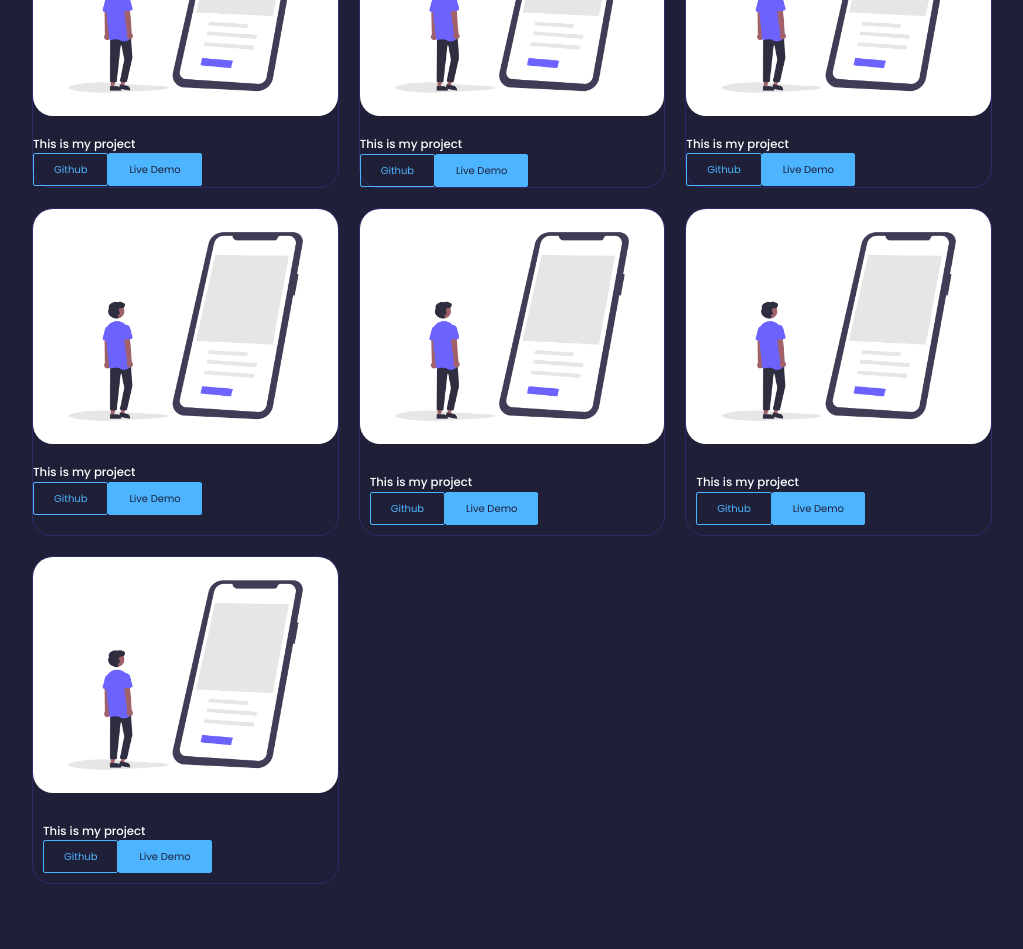
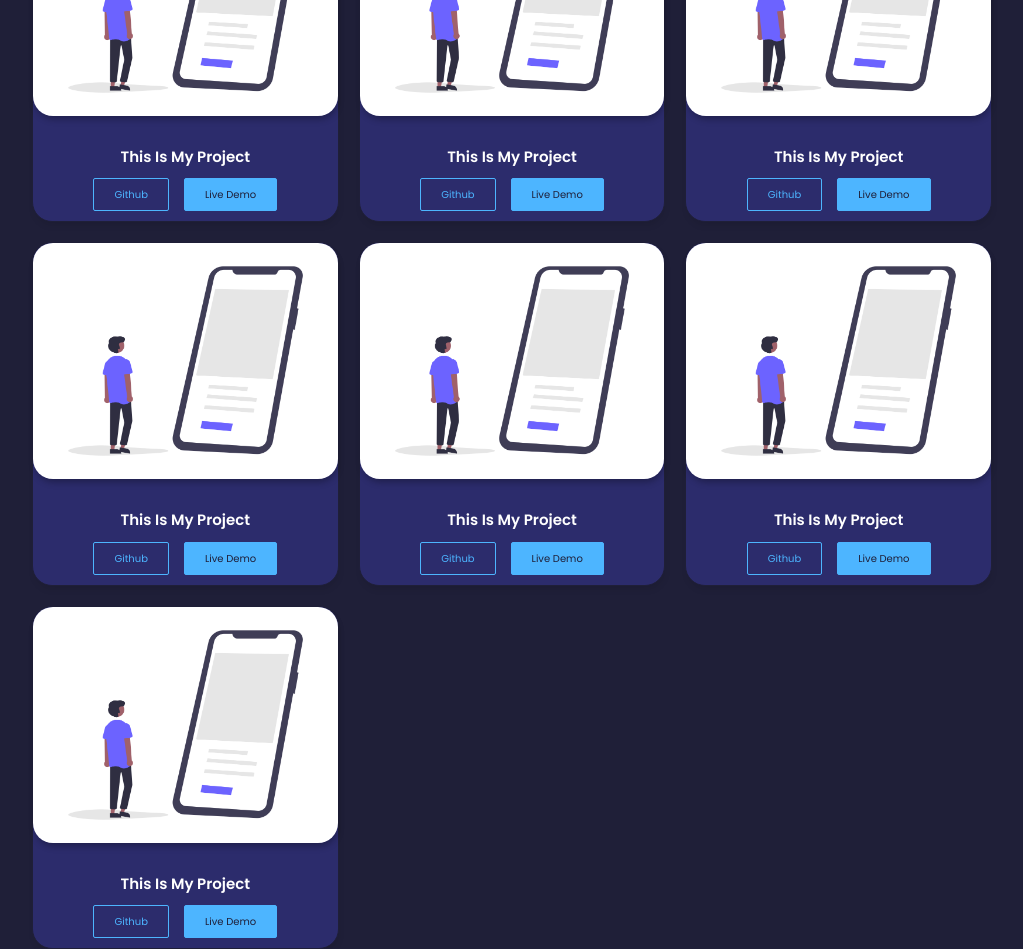
Before and after one commit to kodcapsule/React-Portfolio-App, a React (Create React App) app: page / in a window 1280 px wide. Shown: the part 2620-3569 px from the top of the page, without its empty margins (128-1151 px from the left). Before the commit the page ends 3504 px from the top, so only its background shows below. Built offline with nearby package versions, Linux system fonts and the light colour scheme.

Commit message:
finished portfolio  section

```diff
--- a/src/components/portfolio/Portfolio.jsx
+++ b/src/components/portfolio/Portfolio.jsx
@@ -3,7 +3,7 @@ import "./portfolio.css";
 import PRJ from "../../assets/prj.png";
 const Portfolio = () => {
   return (
-    <section>
+    <section id="services">
       <h5>My recent Projects</h5>
       <h2>Projects</h2>
       <div className="container portfolio_container">
@@ -11,6 +11,7 @@ const Portfolio = () => {
           <div className="image_container">
             <img src={PRJ} alt="" />
           </div>
+          <div className="portfolio_content">
             <h3>This is my project</h3>
 
             <div className="">
@@ -27,11 +28,13 @@ const Portfolio = () => {
                 Live Demo
               </a>
             </div>
+          </div>
         </article>
         <article className="portfolio_item">
           <div className="image_container">
             <img src={PRJ} alt="" />
           </div>
+          <div className="portfolio_content">
             <h3>This is my project</h3>
 
             <div className="">
@@ -48,11 +51,13 @@ const Portfolio = () => {
                 Live Demo
               </a>
             </div>
+          </div>
         </article>
         <article className="portfolio_item">
           <div className="image_container">
             <img src={PRJ} alt="" />
           </div>
+          <div className="portfolio_content">
             <h3>This is my project</h3>
 
             <div className="">
@@ -69,11 +74,14 @@ const Portfolio = () => {
                 Live Demo
               </a>
             </div>
+          </div>
         </article>
         <article className="portfolio_item">
           <div className="image_container">
             <img src={PRJ} alt="" />
           </div>
+
+          <div className="portfolio_content">
             <h3>This is my project</h3>
 
             <div className="">
@@ -89,6 +97,7 @@ const Portfolio = () => {
               >
                 Live Demo
               </a>
+            </div>
           </div>
         </article>
         <article className="portfolio_item">
--- a/src/components/portfolio/portfolio.css
+++ b/src/components/portfolio/portfolio.css
@@ -6,9 +6,10 @@
 
 .portfolio_item {
   width: 100%;
-  border: 1px solid var(--color-bg-varient);
+  border: 1px solid var(--color-bg);
   border-radius: 2rem;
-  /* padding: 0rem 1rem; */
+  background: var(--color-bg-varient);
+  box-shadow: 1px 5px 7px -2px rgba(0, 0, 0, 0.1);
 }
 
 .image_container {
@@ -16,8 +17,21 @@
   border-radius: 2rem;
   overflow: hidden;
   margin-bottom: 2rem;
+  box-shadow: 1px 5px 7px -2px rgba(0, 0, 0, 0.3);
 }
 
 .portfolio_content {
   padding: 1rem;
+  text-align: center;
 }
+
+.portfolio_content h3 {
+  margin-bottom: 1rem;
+  font-size: 1.5rem;
+  font-weight: 600;
+  text-transform: capitalize;
+}
+
+.portfolio_content .btn-primary {
+  margin-left: 1.5rem;
+}
```
Lines whose indentation alone changed are shown as unchanged.
